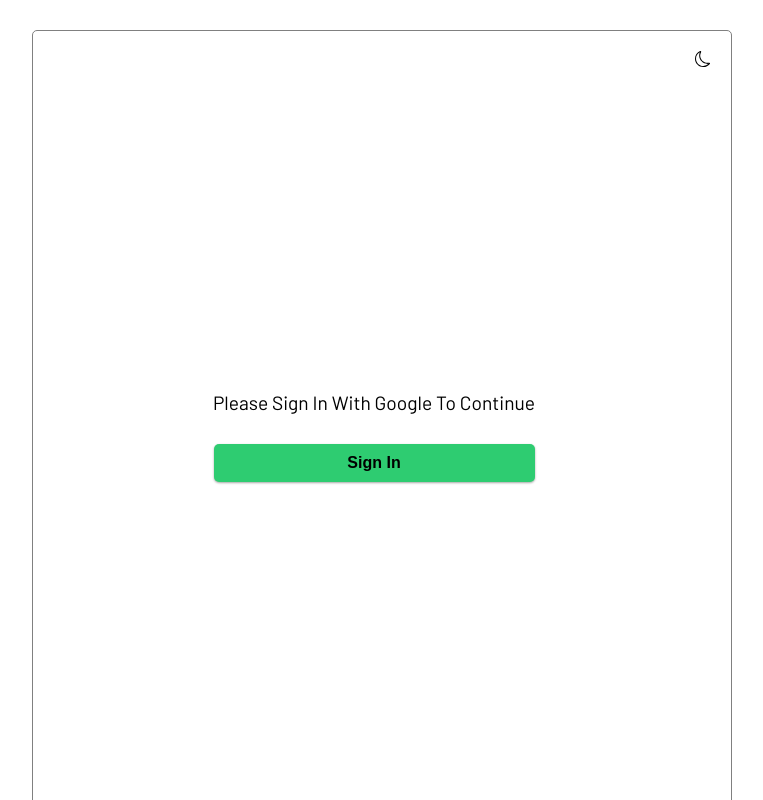
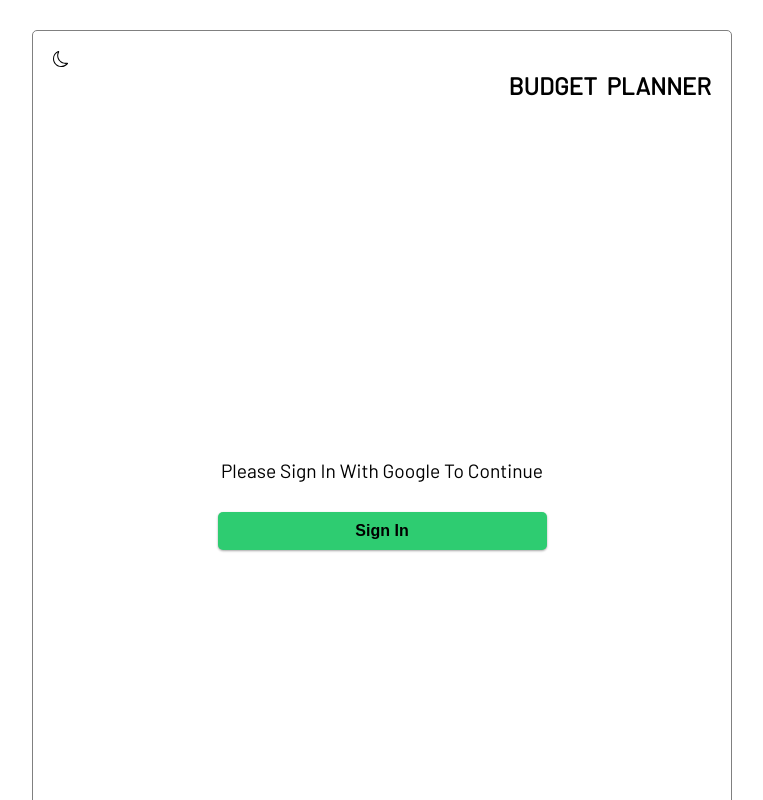
Before and after one commit to Jlbspyder/Budget-Planner, a React (Vite) app: page / in a window 1280 px wide. Shown: the top 800 px of the page, without its empty margins (258-1021 px from the left). Built offline with nearby package versions, Linux system fonts and the light colour scheme; a web font is replaced by a local one.

Commit message:
Update LogIn.jsx

```diff
--- a/src/pages/LogIn.jsx
+++ b/src/pages/LogIn.jsx
@@ -20,13 +20,15 @@
 
   return (
     <>
-      <div className="mode set" onClick={mode}>
+       <div className="mode" onClick={mode}>
         {lightmode ? (
           <BsMoon className="moon" />
         ) : (
           <BsMoonFill className="fill" />
         )}
+        <h2>Budget Planner</h2>
       </div>
+
       <div className="log-in">
         <div className="sign-in">Please sign in with google to continue</div>
         <button
```
